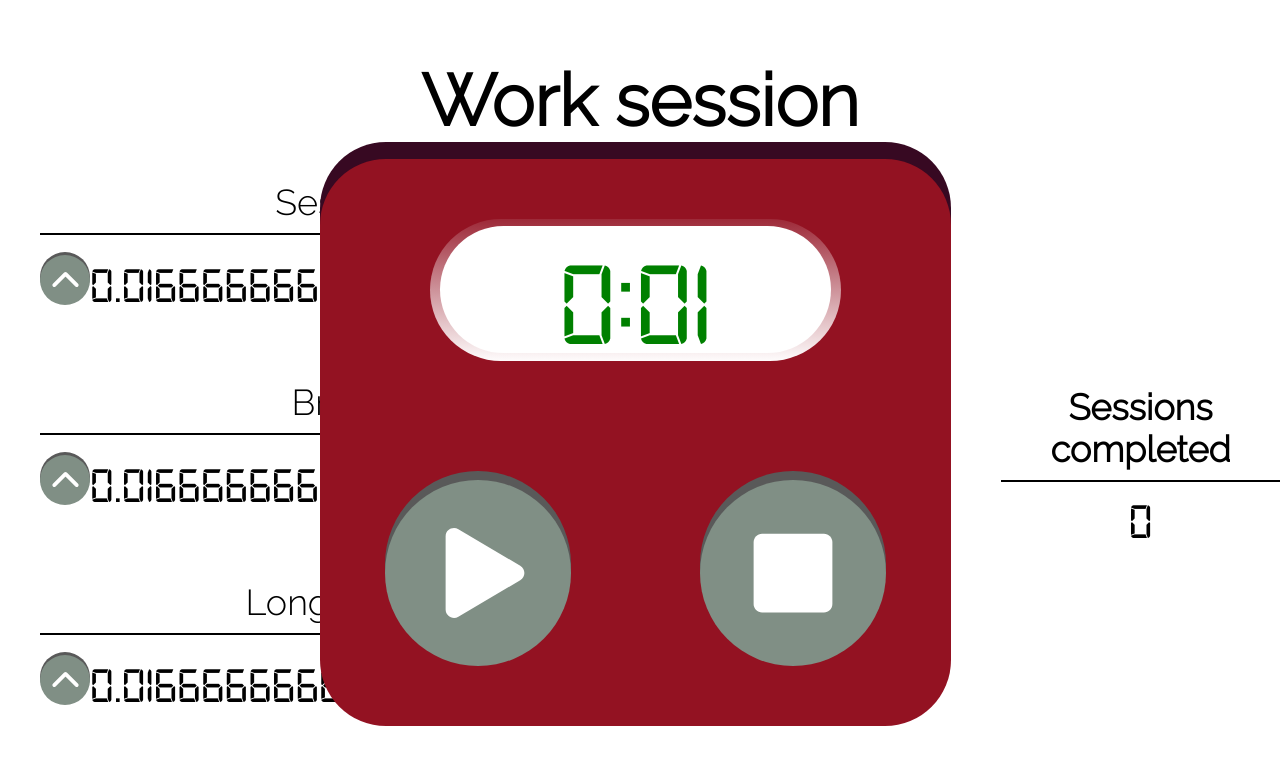
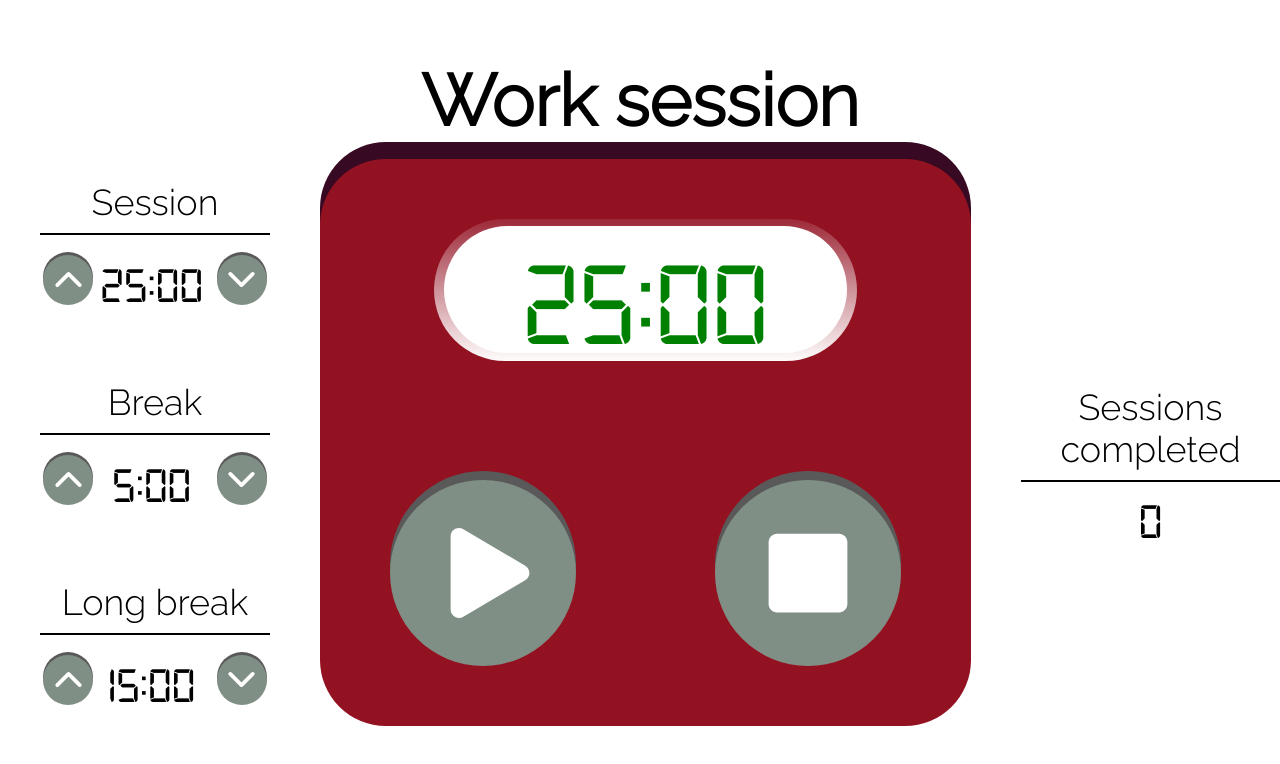
Before and after one commit to davidGasanov/Pomodoro-clock, a React (Create React App) app: page / in a window 1280 px wide. Shown: the top 764 px of the page. Built offline with nearby package versions, Linux system fonts and the light colour scheme.

Commit message:
style(TimeControl.js): fix time-card time indicator in place
fix(App.js): set upper boundry of time to 1hr for each mode

```diff
--- a/src/App.css
+++ b/src/App.css
@@ -157,6 +157,10 @@
   font-family: "digital";
 }
 
+.time-card-item[style="grid-area: t;"]{
+  width: 110px;
+}
+
 /* --- </Time Control> --- */
 
 /* -- <Button> -- */
@@ -214,10 +218,12 @@ button[type="play"] > svg {
   display: flex;
   flex-direction: column;
   justify-content: center;
+  width: 300px;
 }
 
 .finished-pomos-title{
   font-size: 36px;
+  font-weight: normal;
 }
 
 .finished-pomos-count{
--- a/src/App.js
+++ b/src/App.js
@@ -9,9 +9,9 @@ import TimeControl from "./components/TimeControl";
 import Finishedpomos from "./components/Finishedpomos";
 
 function App() {
-  const [initialTime, setInitialTime] = useState(1);
-  const [defaultBreak, setDefaultBreak] = useState(1);
-  const [defaultLongBreak, setDefaultLongBreak] = useState(1);
+  const [initialTime, setInitialTime] = useState(1500);
+  const [defaultBreak, setDefaultBreak] = useState(300);
+  const [defaultLongBreak, setDefaultLongBreak] = useState(900);
 
   const [pomodoro, setPomodoro] = useState(initialTime);
   const [counterStatus, setCounterStatus] = useState(false);
@@ -76,13 +76,19 @@ function App() {
     console.log(timeClass);
     switch (timeClass) {
       case "session":
-        setInitialTime(initialTime + 60);
+        if (initialTime < 3600) {
+          setInitialTime(initialTime + 60);
+        }
         break;
       case "break":
-        setDefaultBreak(defaultBreak + 60);
+        if (defaultBreak < 3600) {
+          setDefaultBreak(defaultBreak - 60);
+        }
         break;
       case "long break":
-        setDefaultLongBreak(defaultLongBreak + 60);
+        if (defaultBreak < 3600) {
+          setDefaultLongBreak(defaultLongBreak + 60);
+        }
         break;
     }
   };
```
